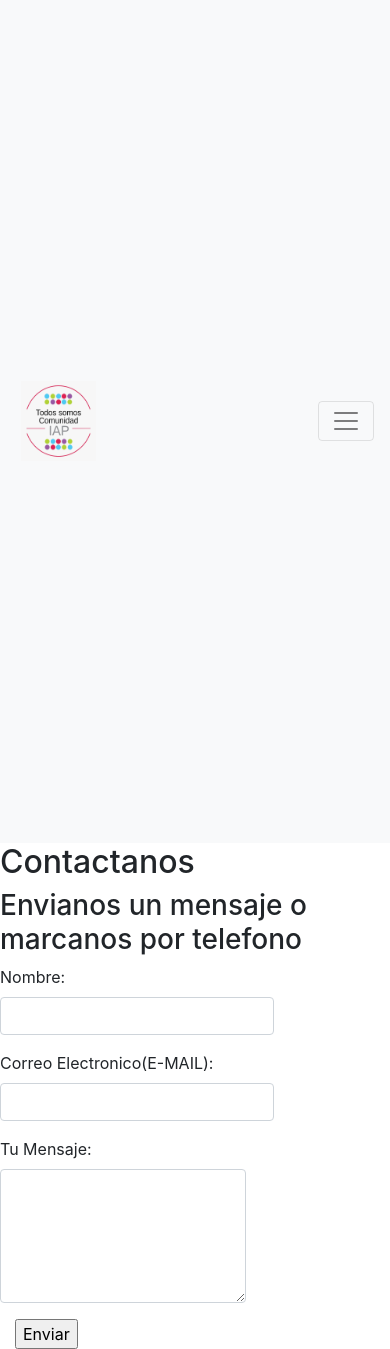
After one commit to jorgeaninoc/Overflow, a Django app: template mysite/templates/noticias/contactinformation.html in a window 390 px wide. The commit adds this page. Shown: the part 21-1370 px from the top of the page. Run offline with Django 3.2, Linux system fonts and the light colour scheme; the template is opened without the code that fills it, so the values that code supplies are empty; some libraries are stand-ins or nearby versions.

Commit message:
Inicio_de_Creacion_de_pagina_contacto

```diff
--- a/mysite/static/index/css/styles.css
+++ b/mysite/static/index/css/styles.css
@@ -15,7 +15,6 @@ text-align: center;
 margin: 20px 0 0 ;
 padding: 10px 0;
 height: 100%;
-width: 100%;
 font-size: medium;
 }
 
--- /dev/null
+++ b/mysite/templates/noticias/contactinformation.html
@@ -0,0 +1,57 @@
+
+
+
+<div class="basic">
+{% load static %}
+{% include "partials/top.html" %}
+
+
+</div>
+<h2>Contactanos</h2>
+
+<!-- Insert image -->
+<h3>Envianos un mensaje o marcanos por telefono</h3>
+
+<body>
+<div class="container">
+<form>
+    <div class="form-group row">
+        <div class="col-xs-4">
+        <label for="name"> Nombre:</label>
+        <input type="name" class="form-control" id="name">
+        </div>
+    </div>
+    <div class="form-group row">
+        <div class="col-xs-4">
+        <label for="email">Correo Electronico(E-MAIL):</label>
+        <input type="email" class="form-control" id="email">
+        </div>
+    </div>
+    <div class="form-group row">
+        <div class="col-xs-4">
+        <label for="message">Tu Mensaje:</label>
+        <textarea class="form-control" rows="5" id="message"> </textarea>
+        </div>
+    </div>
+    <input type="submit" name="Enviar" value="Enviar">
+
+</form>
+</div>
+
+
+
+
+
+
+
+
+
+
+
+
+
+</div>
+</body>
+<div class="basic">
+{% include "partials/bottom.html" %}
+</div>
```
Also changed, not shown: 7 other files.
